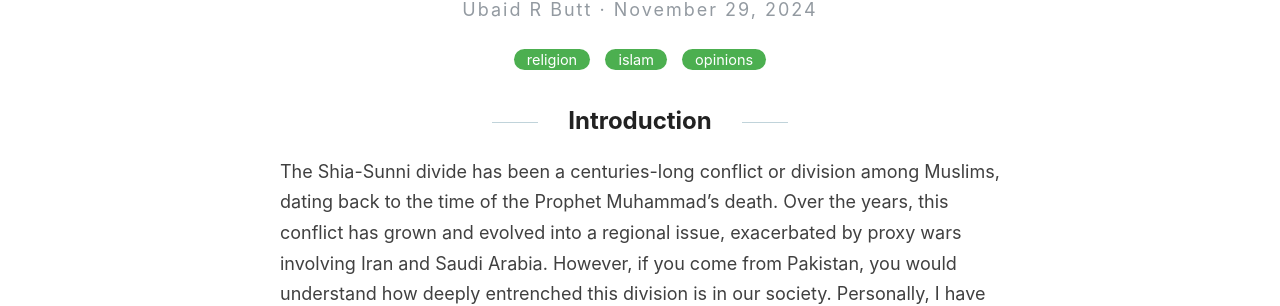
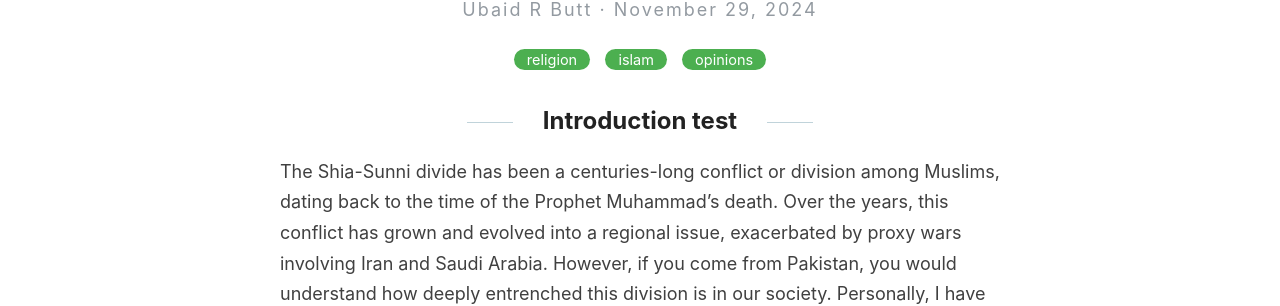
Before and after one commit to Ubaidbutt/ubaidbutt.github.io, a Jekyll site: the page built from _posts/2024-11-29-shia-sunni-conflict.md, in a window 1280 px wide and 900 px high. Shown: the part 250-556 px from the top of the window. Built offline with Jekyll 4.4.1, drawn with Linux system fonts in a browser that asks for light colours.

Commit message:
Test change

```diff
--- a/_posts/2024-11-29-shia-sunni-conflict.md
+++ b/_posts/2024-11-29-shia-sunni-conflict.md
@@ -3,7 +3,7 @@ layout: post
 title: "My perspective on Shia-Sunni conflict in Islam"
 categories: [religion, islam, opinions]
 ---
-## Introduction
+## Introduction test
 The Shia-Sunni divide has been a centuries-long conflict or division among Muslims, dating back to the time of the Prophet Muhammad's death. Over the years, this conflict has grown and evolved into a regional issue, exacerbated by proxy wars involving Iran and Saudi Arabia. However, if you come from Pakistan, you would understand how deeply entrenched this division is in our society. Personally, I have witnessed family members expressing hatred and labeling Shia Muslims as Kafir. Although I cannot recall the events myself, my mother has recounted stories of actual fights between groups from the Shia and Wahhabi sects in our neighborhood during the early 2000s when I was a kid. Even to this day, we see sectarian fights and the deaths of countless people because of this conflict in Pakistan.
 
 After developing an interest in understanding Islam recently and witnessing all these Shia-Sunni arguments on Twitter in the month of Muharram, I decided to look into this conflict to make sense of it — not at a research level, but at least enough to form an educated opinion on the matter that divides millions of people worldwide.
```
